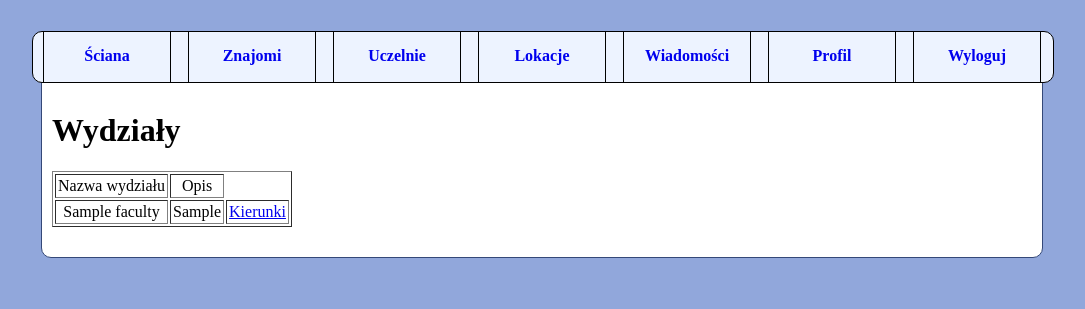
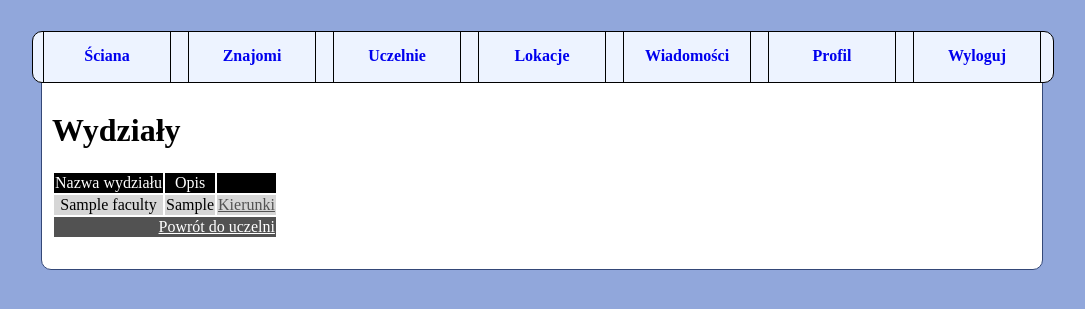
Before and after one commit to Maskopatol/ZWiS, a CodeIgniter app: page /htdocs/index.php/uni/faculty/1 in a window 1280 px wide. Shown: the top 309 px of the page, without its empty margins (98-1183 px from the left). Run offline with CodeIgniter, Linux system fonts and the light colour scheme; tables that the repository leaves empty hold one stand-in row (values such as "Sample post"); data that the repository does not hold is empty; some libraries are stand-ins or nearby versions.

Commit message:
CSSy w uczelniach

```diff
--- a/application/controllers/uni.php
+++ b/application/controllers/uni.php
@@ -7,6 +7,7 @@ class Uni extends CI_Controller
 		$this->layout->setSubpageTitle("Lista wrocławskich uczelni");
 		$data['heading'] = 'Wrocławskie uczelnie';
 		$data['uni_list'] = $this->Uni_model->get_all_unis();
+		$this->layout->addCSS('uni');
 		$this->layout->view('uni/index', $data);
 	}
 
@@ -15,15 +16,24 @@ class Uni extends CI_Controller
 		$this->layout->setSubpageTitle("Wydziały uczelni");
 		$data['heading'] = 'Wydziały';
 		$data['faculty_list'] = $this->Faculty_model->get_all_in_uni($id);
+		$this->layout->addCSS('uni');
 		$this->layout->view('uni/faculty', $data);
 	}
 
 	function field($id)
 	{
 		$this->layout->setSubpageTitle("Kierunki wydziału");
-		$data['heading'] = 'Wydziały';
+		$data['heading'] = 'Kierunki';
 		$data['field_list'] = $this->Field_model->get_all_in_faculty($id);
+		$this->layout->addCSS('uni');
 		$this->layout->view('uni/field', $data);
+	}
+
+	function add_fos($id)
+	{
+		$id_user = $this->auth->uid();
+		$this->Friend_model->add_friend($id_user, $id);
+		redirect('/user/info/'.$id);
 	}
 }
 
--- a/application/models/faculty_model.php
+++ b/application/models/faculty_model.php
@@ -90,7 +90,7 @@ class Faculty_model extends CI_Model {
 						info
 				FROM `faculty`
 				WHERE id_uni = $id
-				ORDER BY `faculty`.`name` DESC";
+				ORDER BY `faculty`.`name` ASC";
 
 		$query = $this->db->query($sql);
 
--- a/application/models/field_model.php
+++ b/application/models/field_model.php
@@ -90,7 +90,7 @@ class Field_model extends CI_Model {
 						info
 				FROM `field_of_study`
 				WHERE id_faculty = $id
-				ORDER BY `field_of_study`.`name` DESC";
+				ORDER BY `field_of_study`.`name` ASC";
 
 		$query = $this->db->query($sql);
 
--- a/application/views/uni/faculty.php
+++ b/application/views/uni/faculty.php
@@ -1,13 +1,15 @@
-<html>
-<body>
 <h1><?=$heading?></h1>
 <div class='faculty'>
 	<div class='data'>
-	<table cellpadding="2" border="1">
-		<tr align="center" valign="middle">
-		<td>Nazwa wydziału</td>
-		<td>Opis</td>
-		</tr>
+	<table>
+		<thead>
+			<tr align="center" valign="middle">
+			<td>Nazwa wydziału</td>
+			<td>Opis</td>
+			<td></td>
+			</tr>
+		</thead>
+		<tbody>
 		<?php foreach($faculty_list as $faculty): ?>
 
 			<tr align="center" valign="middle">
@@ -17,9 +19,12 @@
 			</tr>
 
 		<?endforeach; ?>
-
+		</tbody>
+		<tfoot>
+			<tr align="right">
+			<td colspan="3"><a href="javascript:history.back()">Powrót do uczelni</a></td>
+			</tr>
+		</tfoot>
 		</table>
 	</div>
 </div>
-</body>
-</html>
--- /dev/null
+++ b/static/css/uni.css
@@ -0,0 +1,65 @@
+body{
+	background-color: #91A7DB;
+
+}
+#all{
+
+	margin: 0px auto;
+	margin-top:70px;
+	width:400px;
+	background-color:white;
+	border: 1px solid #344878;
+	border-radius:10px;
+}
+
+
+table thead {
+
+	background: #000;
+	color: #fff;
+}
+
+table tbody {
+
+	background: transparent;
+	color: #000;
+}
+
+table tbody a:link, table tbody a:visited {
+
+	color: #525252;
+	text-decoration: underline;
+}
+
+table tbody tr:nth-child(even) {
+	background: #EBEBEB;
+}
+
+table tbody tr:nth-child(odd) {
+	background: #D6D6D6;
+}
+
+table tbody tr:hover {
+	background: #;
+}
+
+table tbody a:hover {
+	color: #525252;
+	text-decoration: none;
+}
+
+table tfoot {
+	background: #525252;
+	color: #fff;
+	text-align: right;
+}
+table tfoot a:link, table tfoot a:visited {
+	color: #fff;
+	text-decoration: underline;
+}
+table tfoot a:hover {
+	color: #fff;
+	text-decoration: none;
+}
+
+}
```
Also changed, not shown: application/views/uni/field.php (+13 -9 lines), application/views/uni/index.php (+7 -2 lines).
